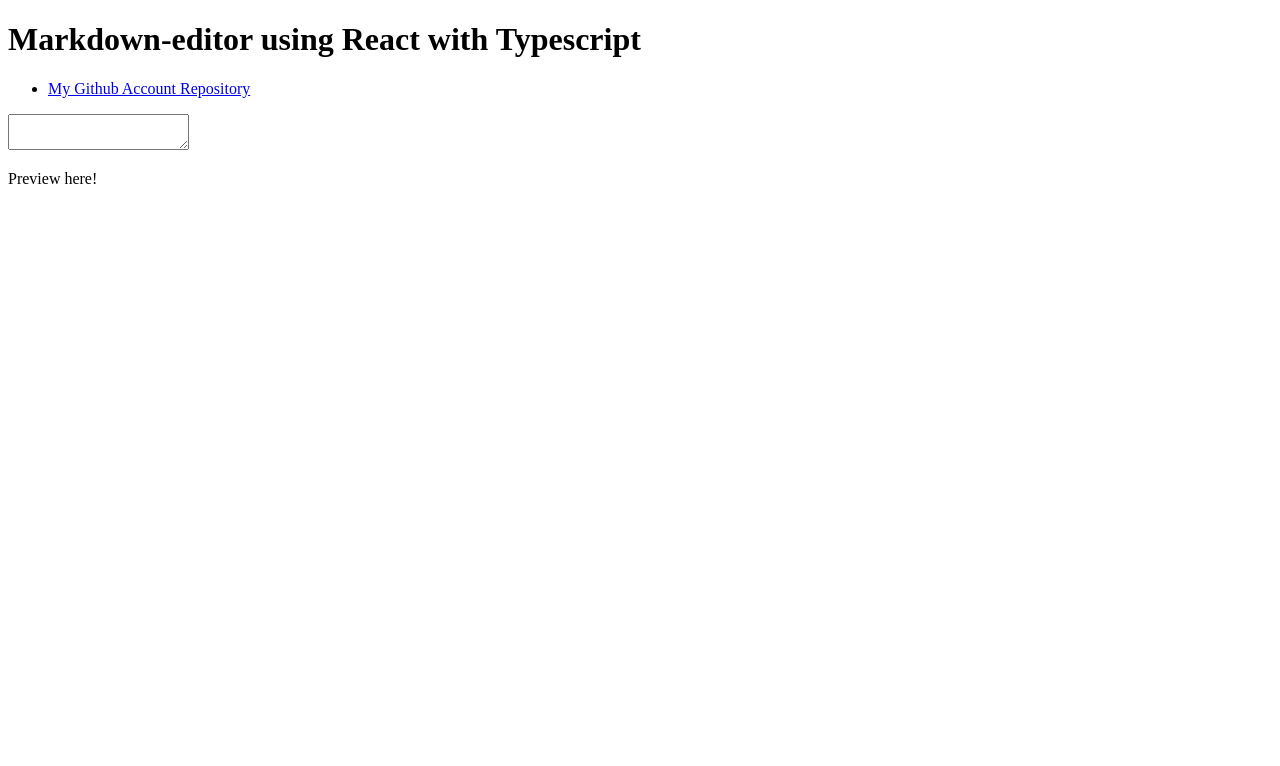
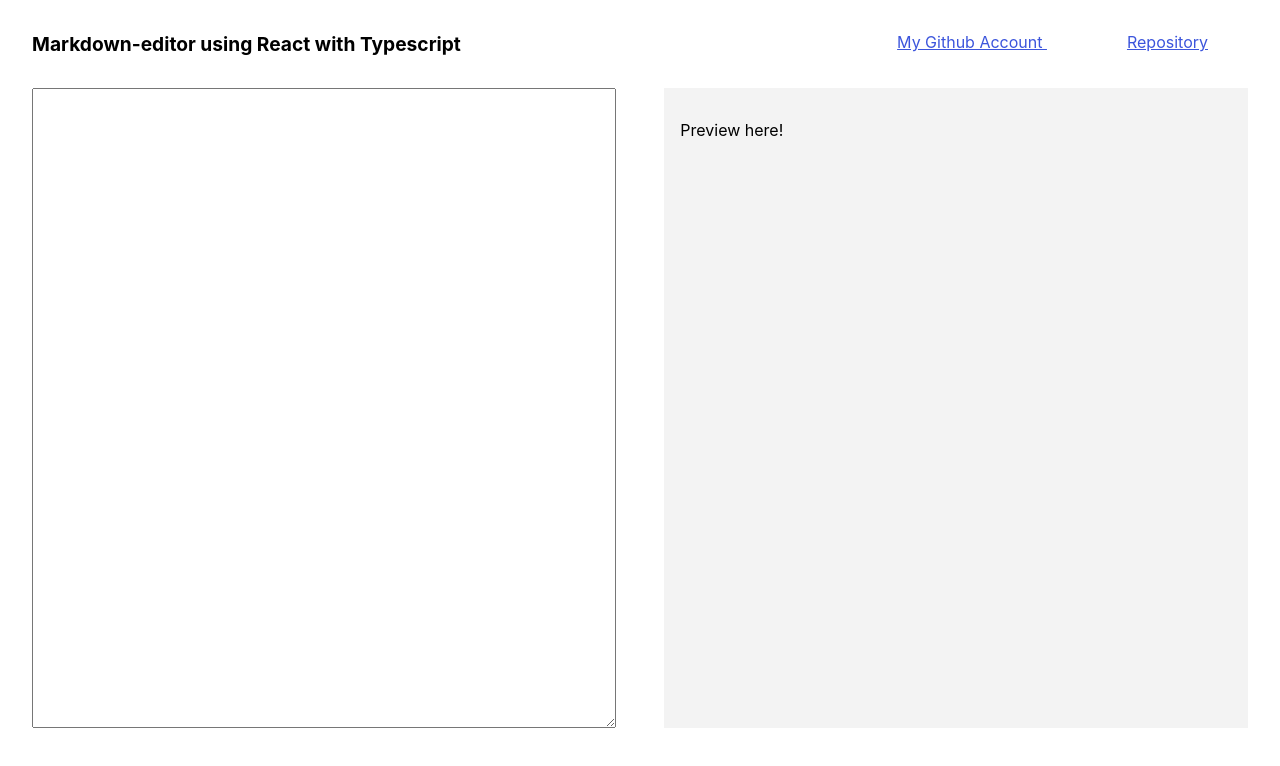
Before and after one commit to wglugla/markdown-editor, a React (Create React App) app: page / in a window 1280 px wide. Shown: the top 766 px of the page. Built offline with nearby package versions, Linux system fonts and the light colour scheme.

Commit message:
Install styled-components, base styles

```diff
--- a/package.json
+++ b/package.json
@@ -4,19 +4,23 @@
   "private": true,
   "dependencies": {
     "@types/jest": "24.0.17",
+    "@types/marked": "^0.6.5",
     "@types/node": "12.7.2",
     "@types/react": "16.9.2",
     "@types/react-dom": "16.8.5",
+    "@types/styled-components": "^4.1.18",
     "@typescript-eslint/eslint-plugin": "^2.0.0",
     "@typescript-eslint/parser": "^2.0.0",
     "eslint": "^6.1.0",
     "eslint-config-prettier": "^6.0.0",
     "eslint-plugin-prettier": "^3.1.0",
     "eslint-plugin-react": "^7.14.3",
+    "marked": "^0.7.0",
     "prettier": "^1.18.2",
     "react": "^16.9.0",
     "react-dom": "^16.9.0",
     "react-scripts": "3.1.1",
+    "styled-components": "^4.3.2",
     "typescript": "3.5.3"
   },
   "scripts": {
--- a/src/App.tsx
+++ b/src/App.tsx
@@ -1,13 +1,16 @@
-import React from 'react'
-import Header from './components/Header'
-import Main from './components/Main'
+import React from 'react';
+import Header from './components/Header';
+import Main from './components/Main';
+import styled from 'styled-components'
+
+const Container = styled.div`
+    background: #777777;
+`
 
 const App: React.FC = () => (
     <div>
         <Header />
-        <div>
-            <Main />
-        </div>
+        <Main />
     </div>
 );
 export default App;
--- a/src/components/Editor.tsx
+++ b/src/components/Editor.tsx
@@ -1,4 +1,16 @@
 import React, { Component } from 'react';
+import styled from 'styled-components'
+
+const StyledForm = styled.form`
+    width: 48%;
+    height: 100%;
+`
+const StyledTextarea = styled.textarea`
+    width: 100%;
+    height: 100%;
+    padding: 1rem;
+    box-sizing: border-box;
+`
 
 interface Props {
     changeBuffer: any
@@ -12,9 +24,9 @@ export default class Editor extends Component<Props, State> {
 
     render() {
         return (
-            <form>
-                <textarea value={this.state.value} onChange={this.handleChange} />
-            </form>
+            <StyledForm>
+                <StyledTextarea value={this.state.value} onChange={this.handleChange} />
+            </StyledForm>
         );
     }
 
--- a/src/components/Header.tsx
+++ b/src/components/Header.tsx
@@ -1,4 +1,29 @@
 import React, { Component } from 'react'
+import styled from 'styled-components'
+
+const StyledHeader = styled.header`
+  display: flex;
+  justify-content: space-between;
+  padding: 2rem;
+`
+
+const StyledList = styled.ul`
+  list-style-type: none;
+  margin: 0;
+  padding: 0;
+`
+
+const StyledTitle = styled.h1`
+  font-size: 1.2em;
+  margin: 0;
+  padding: 0;
+`
+
+const StyledLink = styled.a`
+  margin: .5rem;
+  padding: 1rem 2rem;
+  color: #3c55dc;
+`
 
 interface Props {
 
@@ -11,15 +36,15 @@ export default class Header extends Component<Props, State> {
   state = {}
   render() {
     return (
-      <header>
-        <h1> Markdown-editor using React with Typescript </h1>
-        <ul>
+      <StyledHeader>
+        <StyledTitle> Markdown-editor using React with Typescript </StyledTitle>
+        <StyledList>
           <li>
-            <a href="https://github.com/wglugla"> My Github Account </a>
-            <a href="https://github.com/wglugla/markdown-editor"> Repository </a>
+            <StyledLink href="https://github.com/wglugla"> My Github Account </StyledLink>
+            <StyledLink href="https://github.com/wglugla/markdown-editor"> Repository </StyledLink>
           </li>
-        </ul>
-      </header>
+        </StyledList>
+      </StyledHeader>
     )
   }
 }
--- a/src/components/Main.tsx
+++ b/src/components/Main.tsx
@@ -1,6 +1,14 @@
-import React, { Component } from 'react'
-import Editor from './Editor'
-import Preview from './Preview'
+import React, { Component } from 'react';
+import styled from 'styled-components';
+import Editor from './Editor';
+import Preview from './Preview';
+
+const Container = styled.div`
+  display: flex;
+  justify-content: space-between;
+  height: 80vh;
+  padding: 0 2rem;
+`
 
 interface Props {
 
@@ -16,10 +24,10 @@ export default class Main extends Component<Props, State> {
 
   render() {
     return (
-      <div>
+      <Container>
         <Editor changeBuffer={this.changeBuffer}/>
         <Preview value={this.state.buffer}/>
-      </div>
+      </Container>
     )
   }
 
--- a/src/components/Preview.tsx
+++ b/src/components/Preview.tsx
@@ -1,4 +1,15 @@
 import React, { Component } from 'react'
+import marked from 'marked'
+import styled from 'styled-components'
+
+const PreviewView = styled.div`
+  width: 48%;
+  height: 100%;
+  background-color: #f3f3f3;
+  padding: 1rem;
+  overflow-wrap: break-word;
+  box-sizing: border-box;
+`
 
 interface Props {
   value: string
@@ -12,9 +23,12 @@ export default class Preview extends Component<Props, State> {
 
   render() {
     return (
-      <div>
-        <p>{this.props.value}</p>
-      </div>
+      <PreviewView dangerouslySetInnerHTML={this.getMarkdownFromInput()} />
     )
   }
+
+  getMarkdownFromInput = () => {
+    let rawMarkup = marked(this.props.value);
+    return { __html: rawMarkup};
+  }
 }
--- a/src/index.tsx
+++ b/src/index.tsx
@@ -1,6 +1,7 @@
 import React from 'react';
 import ReactDOM from 'react-dom';
 import App from './App';
+import './index.css';
 import * as serviceWorker from './serviceWorker';
 
 ReactDOM.render(<App />, document.getElementById('root'));
```
Also changed, not shown: src/index.css (line endings or trailing spaces), 1 other file (tests, documents, lock files or other folders).
